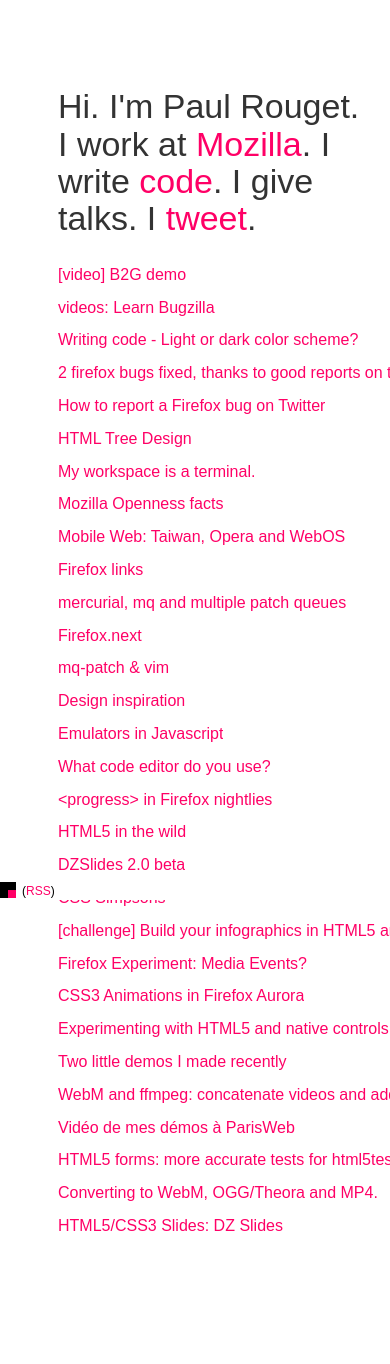
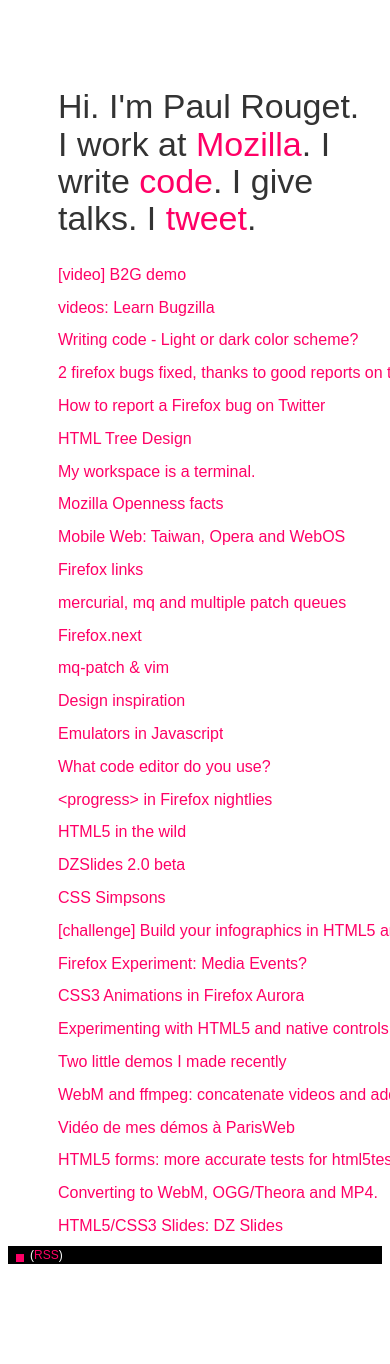
Before and after one commit to paulrouget/paulrouget.github.com, a Jekyll site: the page built from index.html, in a window 390 px wide. Built offline with Jekyll 4.4.1, drawn with Linux system fonts in a browser that asks for light colours.

Commit message:
fixed position for aside

```diff
--- a/css/reboot.css
+++ b/css/reboot.css
@@ -4,8 +4,8 @@
 
 aside {
   position: fixed;
+  display: block;
   bottom: 0; left: 0; width: 100%;
-  display: block;
   background: black;
   color: #fff;
   font-size: 12px; line-height: 18px;
@@ -35,6 +35,7 @@
   font-variant: normal;
   font-weight:300;
   margin-bottom: 100px;
+  position: relative;
 }
 
 article p {
@@ -98,9 +99,10 @@
 }
 
 
-@media (max-width: 1050px) {
+@media (max-width: 800px) {
   #home h1 { padding-left: 40px; }
   #home li time { display: none; }
+  aside { position: absolute; }
 }
 
 
--- a/index.html
+++ b/index.html
@@ -32,14 +32,9 @@
         {% endfor %}
     </ul>
 
-  <aside>
-    (<a href="http://paulrouget.com/index.xml">RSS</a>)
-  </aside>
 </article>
 
-
-
-
+<aside>(<a href="http://paulrouget.com/index.xml">RSS</a>)</aside>
 
 <!-- Analytics -->
 <script type="text/javascript">
```
